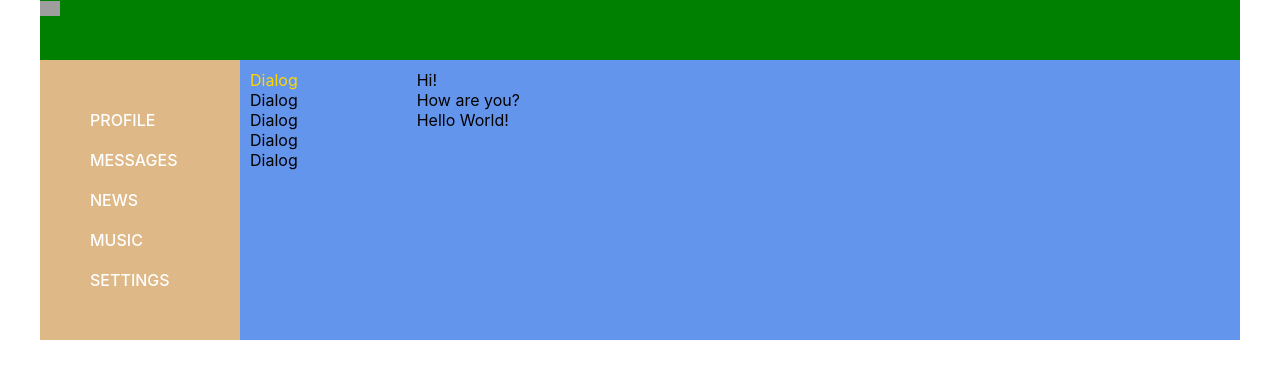
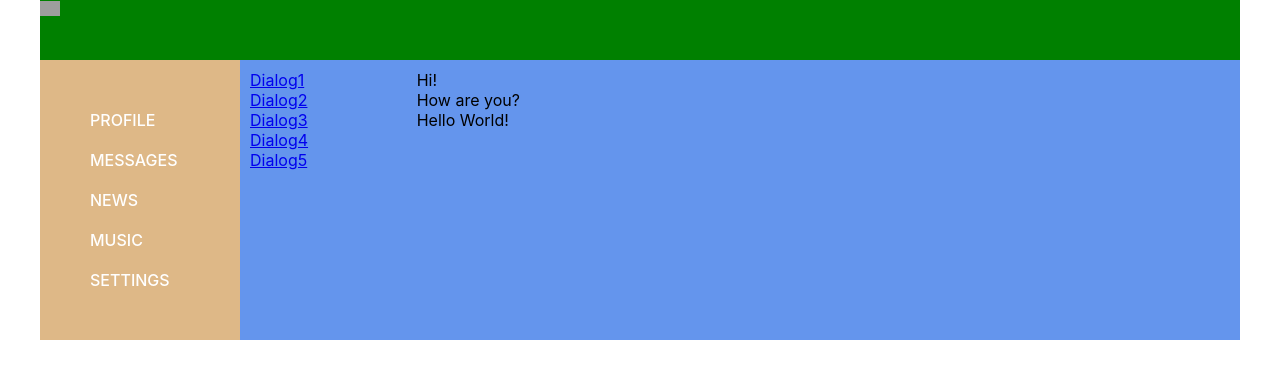
Before and after one commit to Stepan-Suprunov/Social_Network, a React (Create React App) app: page /dialogs in a window 1280 px wide. Shown: the top 378 px of the page. Built offline with nearby package versions, Linux system fonts and the light colour scheme; grey boxes are pictures that could not be loaded.

Commit message:
NavLink added to Dialogs

```diff
--- a/src/App.js
+++ b/src/App.js
@@ -16,11 +16,11 @@ const App = () => {
                 <Navbar/>
                 <div className='app-wrapper-content'>
                     <Routes>
-                        <Route path='/dialogs' element={<Dialogs/>}/>
-                        <Route path='/profile' element={<Profile/>}/>
-                        <Route path='/news' element={<News/>}/>
-                        <Route path='/music' element={<Music/>}/>
-                        <Route path='/settings' element={<Settings/>}/>
+                        <Route path='/dialogs/*' element={<Dialogs/>}/>
+                        <Route path='/profile/*' element={<Profile/>}/>
+                        <Route path='/news/*' element={<News/>}/>
+                        <Route path='/music/*' element={<Music/>}/>
+                        <Route path='/settings/*' element={<Settings/>}/>
                     </Routes>
                 </div>
             </div>
--- a/src/components/Dialogs/Dialogs.jsx
+++ b/src/components/Dialogs/Dialogs.jsx
@@ -1,23 +1,24 @@
 import classes from './Dialogs.module.css'
+import {NavLink} from "react-router-dom";
 
 const Dialogs = (props) => {
     return (
         <div className={classes.dialogs}>
             <div className={classes.dialogsItems}>
                 <div className={classes.dialog + ' ' + classes.active}>
-                    Dialog
+                    <NavLink to='/dialogs/1'>Dialog1</NavLink>
                 </div>
                 <div className={classes.dialog}>
-                    Dialog
+                    <NavLink to='/dialogs/2'>Dialog2</NavLink>
                 </div>
                 <div className={classes.dialog}>
-                    Dialog
+                    <NavLink to='/dialogs/3'>Dialog3</NavLink>
                 </div>
                 <div className={classes.dialog}>
-                    Dialog
+                    <NavLink to='/dialogs/4'>Dialog4</NavLink>
                 </div>
                 <div className={classes.dialog}>
-                    Dialog
+                    <NavLink to='/dialogs/5'>Dialog5</NavLink>
                 </div>
             </div>
             <div className={classes.messages}>
--- a/src/components/Navbar/Navbar.jsx
+++ b/src/components/Navbar/Navbar.jsx
@@ -5,19 +5,19 @@ const Navbar = () => {
     return (
         <nav className={classes.nav}>
             <div className={classes.item}>
-                <NavLink to='/Profile'>Profile</NavLink>
+                <NavLink to='/profile'>Profile</NavLink>
             </div>
             <div className={`${classes.item} ${classes.active}`}>
-                <NavLink to='/Dialogs'>Messages</NavLink>
+                <NavLink to='/dialogs'>Messages</NavLink>
             </div>
             <div className={classes.item}>
-                <NavLink to='/News'>News</NavLink>
+                <NavLink to='/news'>News</NavLink>
             </div>
             <div className={classes.item}>
-                <NavLink to='/Music'>Music</NavLink>
+                <NavLink to='/music'>Music</NavLink>
             </div>
             <div className={classes.item}>
-                <NavLink to='/Settings'>Settings</NavLink>
+                <NavLink to='/settings'>Settings</NavLink>
             </div>
         </nav>
     )
```
